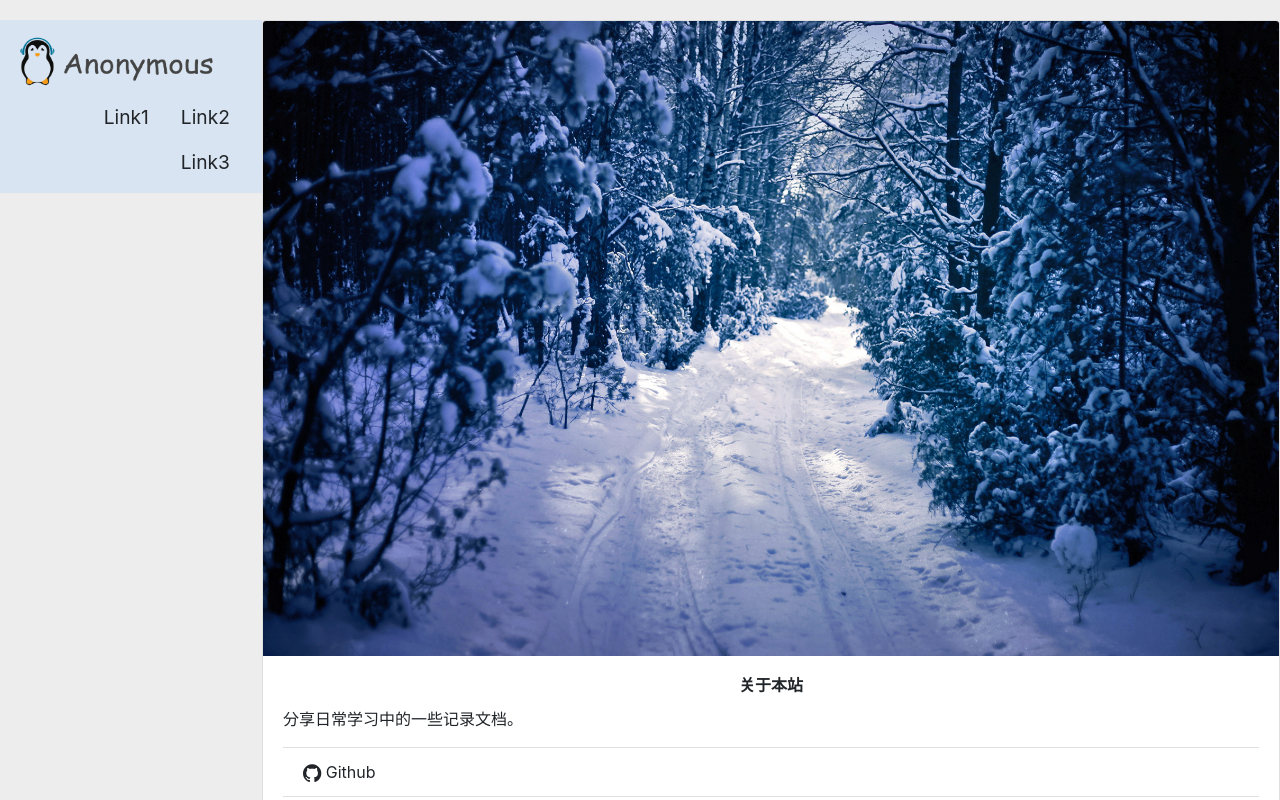
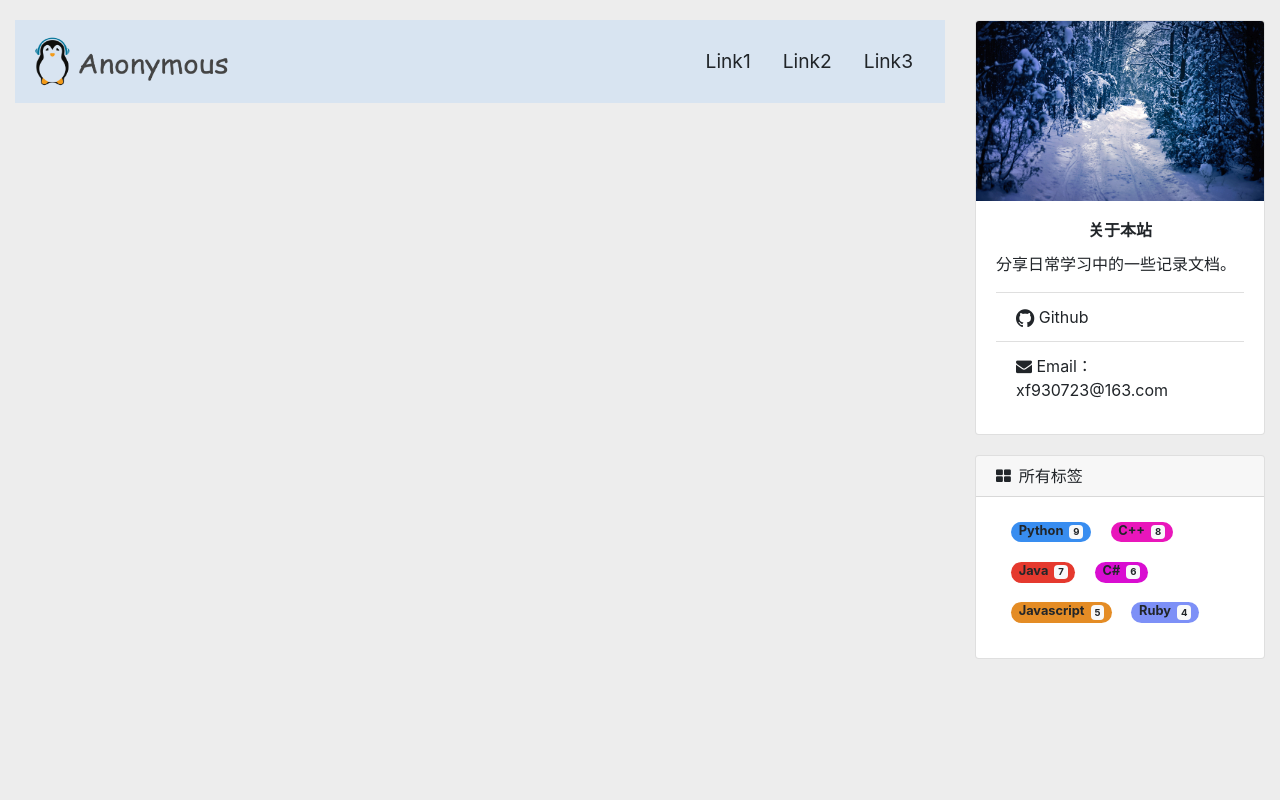
Before and after one commit to AnonymousXF/BlogV2.0, a Python web app: template app/templates/base.html in a window 1280 px wide. Run offline with Jinja, Linux system fonts and the light colour scheme; the template is opened without the code that fills it, so the values that code supplies are empty.

Commit message:
Update base.html

```diff
--- a/app/templates/base.html
+++ b/app/templates/base.html
@@ -13,7 +13,7 @@
 {% endblock %}
 
 <div class="body">
-    <div class="main">
+    <div id="main">
         <nav class="navbar" style="background-color: rgba(128,189,255,0.2);margin-top: 20px">
             <a class="navbar-brand" href="{{ url_for("index.index") }}">
                 <img src="{{ url_for('static', filename='image/logo.png') }}" width="207" height="57" alt="">
@@ -29,7 +29,7 @@
             {% endblock %}
         </div>
     </div>
-    <div class="sidebar">
+    <div class="col-md-3" id="sidebar">
         {% include "sidebar.html" %}
     </div>
 </div>
```
